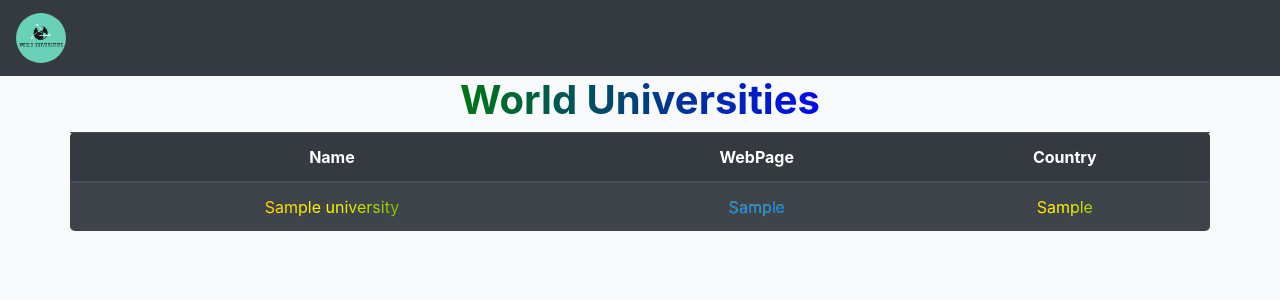
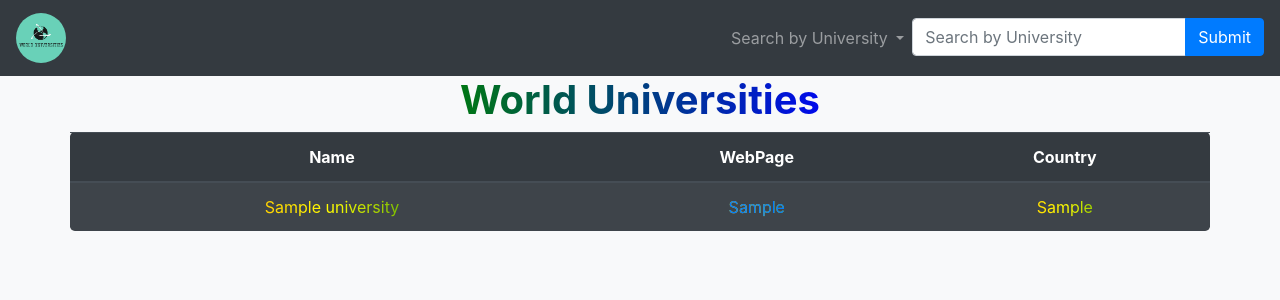
Before and after one commit to FahimSifnatul/world_universities, a Django app: page / in a window 1280 px wide. Shown: the top 300 px of the page. Run offline with Django 3.2, Linux system fonts and the light colour scheme; tables that the repository leaves empty hold one stand-in row (values such as "Sample post"); some libraries are stand-ins or nearby versions.

Commit message:
Added searchbar layout in navbar

```diff
--- a/templates/home.html
+++ b/templates/home.html
@@ -49,6 +49,41 @@
 		<a class="navbar-brand" href="#">
 	  		<img class="rounded-circle" src="{% static 'images/logo.png' %}" alt="logo" width="50">
 		</a>
+		<ul class="navbar-nav ml-auto">
+	      	<!-- Dropdown -->
+		    <li class="nav-item dropdown">
+		      	<a class="nav-link dropdown-toggle" href="#" id="navbardrop" data-toggle="dropdown">
+		        Search by University
+		      	</a>
+		      	<div class="dropdown-menu">
+		        	<a id="search_by_university" class="dropdown-item" href="#">Search by University</a>
+		        	<a id="search_by_country" class="dropdown-item" href="#">Search by Country</a>
+		      	</div>
+		    </li>
+		    <li class="nav-item">
+
+		    	<!-- Search by University Form -->
+		    	<form id="search_by_university_form" class="form-inline" name="search_by_university_form"> {% csrf_token %}
+		    		<div class="input-group">
+		    			<input id="search_by_university_text" class="form-control" type="text" name="search_by_university_text" placeholder="Search by University" required>
+		    			<div class="input-group-append">
+		    				<input id="search_by_university_submit" class="btn btn-primary" type="submit" name="search_by_university_submit">
+		    			</div>
+		    		</div>
+		    	</form>
+
+		    	<!-- Search by Country Form -->
+		    	<form id="search_by_country_form" class="form-inline" name="search_by_country_form" style="display: none;"> {% csrf_token %}
+		    		<div class="input-group">
+		    			<input id="search_by_country_text" class="form-control" type="text" name="search_by_country_text" placeholder="Search by Country" required>
+		    			<div class="input-group-append">
+		    				<input id="search_by_country_submit" class="btn btn-primary" type="submit" name="search_by_country_submit">
+		    			</div>
+		    		</div>
+		    	</form>
+
+		    </li>
+	    </ul>
 	</nav>
 
 	<!-- Table to show country data -->
```
Also changed, not shown: static/js/main.js (added).
